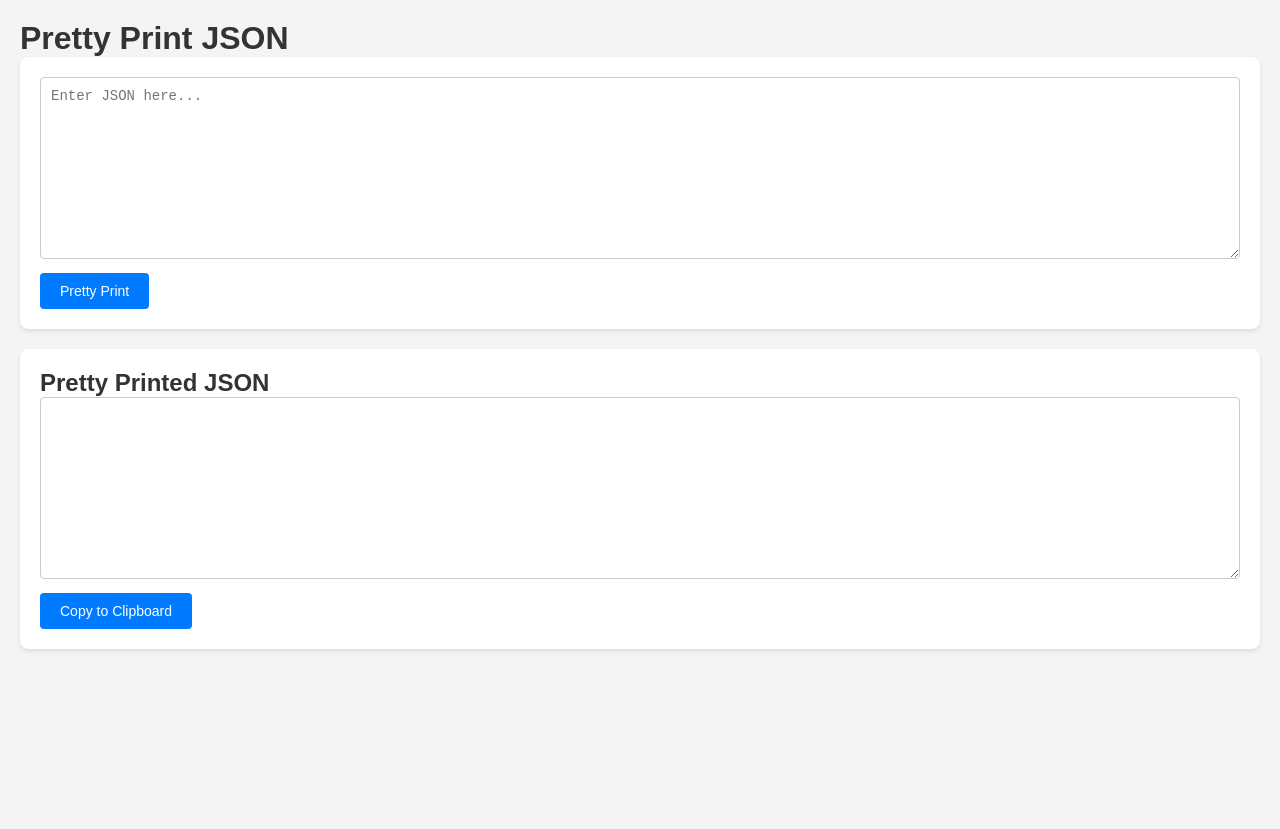
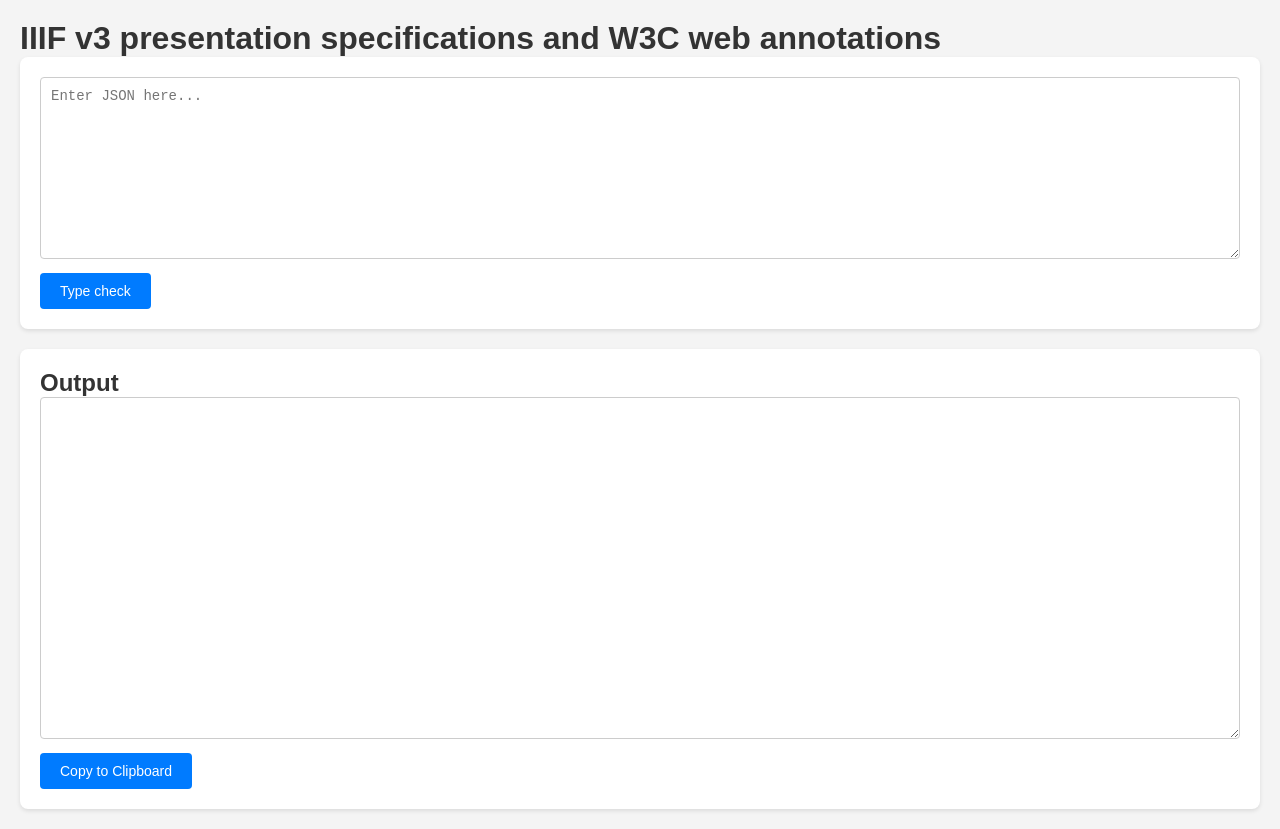
Before and after one commit to jptmoore/presentation-typechecker, a website: page src/index.html in a window 1280 px wide. Before the commit the page ends 800 px from the top, so only its background shows below. Drawn offline with Linux system fonts and the light colour scheme.

Commit message:
minor tweaks

```diff
--- a/src/index.html
+++ b/src/index.html
@@ -8,7 +8,7 @@
   </head>
 
   <body>
-    <h1>Pretty Print JSON</h1>
+    <h1>IIIF v3 presentation specifications and W3C web annotations</h1>
     <div class="container">
       <div class="form-container">
         <form id="jsonForm">
@@ -18,12 +18,12 @@
             rows="10"
             placeholder="Enter JSON here..."
           ></textarea>
-          <button type="submit">Pretty Print</button>
+          <button type="submit">Type check</button>
         </form>
       </div>
       <div class="form-container">
-        <h2>Pretty Printed JSON</h2>
-        <textarea id="prettyJson" rows="10" readonly></textarea>
+        <h2>Output</h2>
+        <textarea id="prettyJson" rows="20" readonly></textarea>
         <button id="copyButton">Copy to Clipboard</button>
       </div>
     </div>
```
